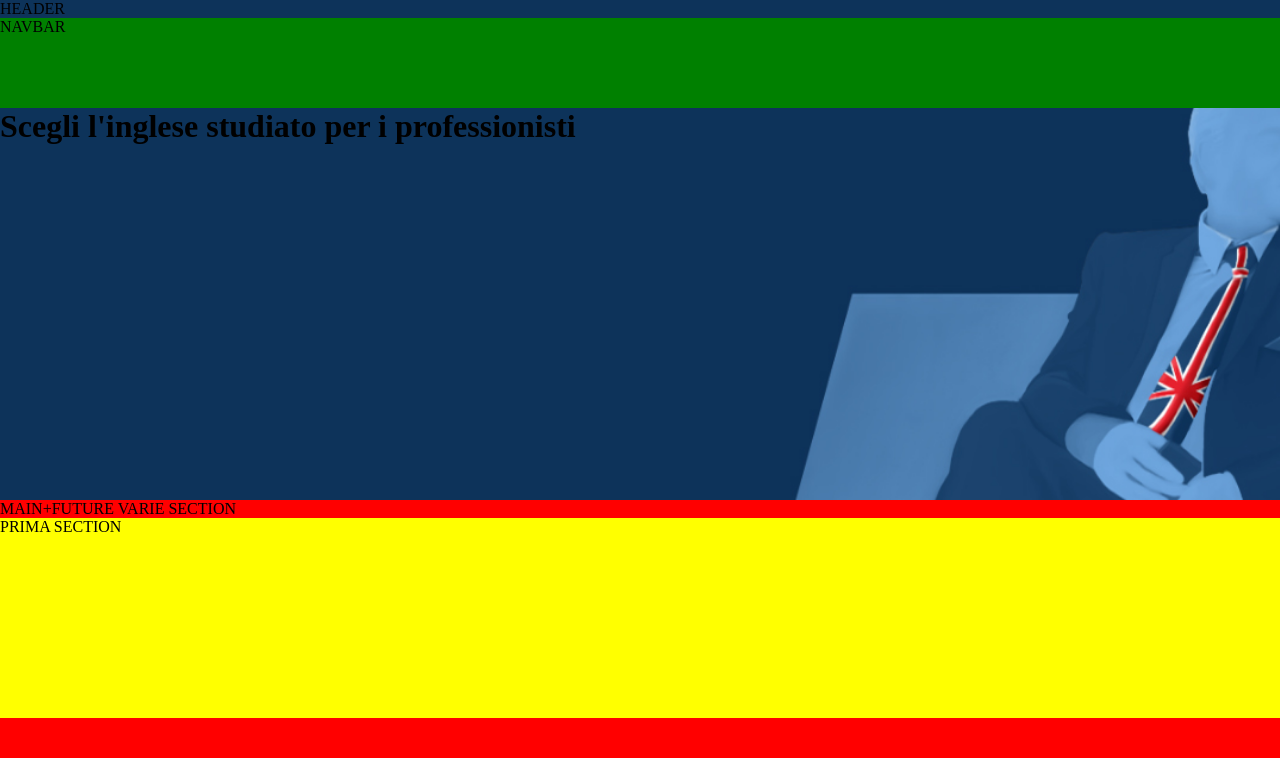
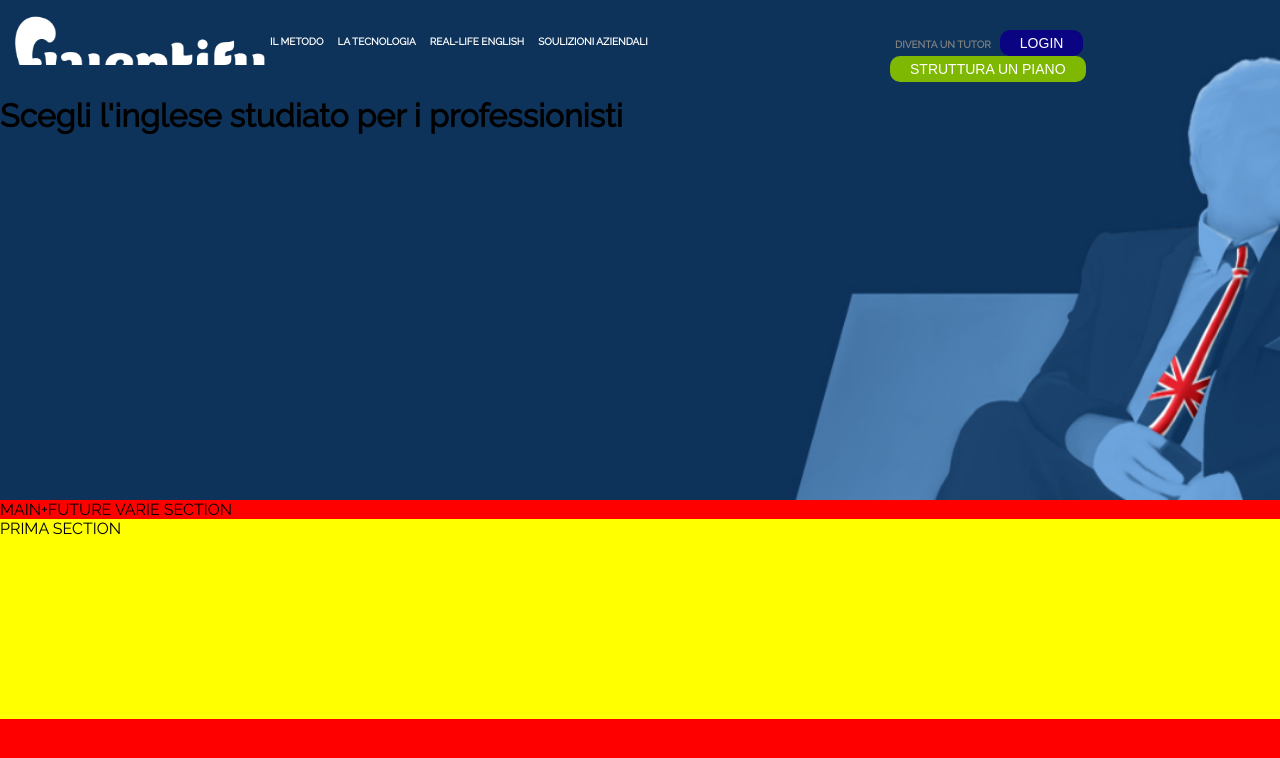
Before and after one commit to ardob5/html-css-fluentify, a plain HTML site: page index.html in a window 1280 px wide. Shown: the top 758 px of the page. Drawn offline with Linux system fonts and the light colour scheme.

Commit message:
Modifiche HTML e CSS. Completamento Navbar

```diff
--- a/css/style.css
+++ b/css/style.css
@@ -5,10 +5,13 @@
   box-sizing: border-box;
 }
 
+body {
+  font-family: 'Raleway', sans-serif;
+}
+
 /* SEZIONE HEADER */
 header {
   /* DEBUG */
-  background-color: red;
   height: 500px;
   /* end DEBUG */
   width: 100%;
@@ -22,18 +25,75 @@ header::after {
   clear: both;
 }
 
-nav {
-  /* DEBUG */
-  background-color: green;
-  /* end DEBUG */
+.nav-row {
+  padding: 15px;
 }
 
-.logo {
+.nav-row::after {
+  content: "";
+  display: table;
+  clear: both;
+}
+
+.nav-logo {
   /* DEBUG */
-  background color: yellow;
   height: 50px;
   /* end DEBUG */
   float: left;
+  background-image: url("../img/logo.png");
+  background-size: cover;
+  padding: 0 15px;
+  width: 20%;
+}
+
+.navbar {
+  padding-top: 15px;
+  float: left;
+  width: 40%;
+}
+
+.navbar2 {
+  padding-top: 15px;
+  float: right;
+  width: 30%;
+}
+
+.navbar a, .navbar2 a{
+  text-decoration: none;
+  color: #FFF;
+  font-size: 10px;
+  font-weight: bold;
+  margin: 0 5px;
+  display: inline-block;
+}
+
+.navbar a:hover{
+  color: #f7bd1e;
+}
+
+#tutor{
+  color: grey;
+}
+
+button{
+  background-color: #7fb802;
+  border: none;
+  border-radius: 10px;
+  color: #FFF;
+  font-size: 14px;
+  padding: 5px 20px;;
+  text-align: center;
+  text-decoration: none;
+  display: inline-block;
+}
+
+#login{
+  background-color: #0a0382;
+  border: 1px;
+}
+
+button, #login:hover{
+  cursor: pointer;
 }
 
 /* SEZIONE MAIN */
--- a/index.html
+++ b/index.html
@@ -3,6 +3,9 @@
   <head>
     <meta charset="utf-8">
     <link rel="stylesheet" href="css/style.css">
+
+    <!-- Google Fonts -->
+    <link href="https://fonts.googleapis.com/css?family=Raleway&display=swap" rel="stylesheet">
 
     <title></title>
 
@@ -11,29 +14,20 @@
   <body>
     <div id="wrapper">
       <!-- Sezione Header -->
-      <header>HEADER
-        <nav>NAVBAR
-          <div class="logo">
-
+      <header>
+        <nav class="nav-row">
+          <div class="nav-logo">
           </div>
           <div class="navbar">
-            <ul>
-              <li>
-                <a href="#"></a>
-              </li>
-              <li>
-                <a href="#"></a>
-              </li>
-              <li>
-                <a href="#"></a>
-              </li>
-              <li>
-                <a href="#"></a>
-              </li>
-            </ul>
+            <a href="#">IL METODO</a>
+            <a href="#">LA TECNOLOGIA</a>
+            <a href="#">REAL-LIFE ENGLISH</a>
+            <a href="#">SOULIZIONI AZIENDALI</a>
           </div>
           <div class="navbar2">
-
+            <a id="tutor" href="#">DIVENTA UN TUTOR</a>
+            <button id="login" type="button" name="button">LOGIN</button>
+            <button id="project"type="button" name="button">STRUTTURA UN PIANO</button>
           </div>
         </nav>
         <div class="home">
```
Also changed, not shown: img/logo.png (added), 1 other file.
